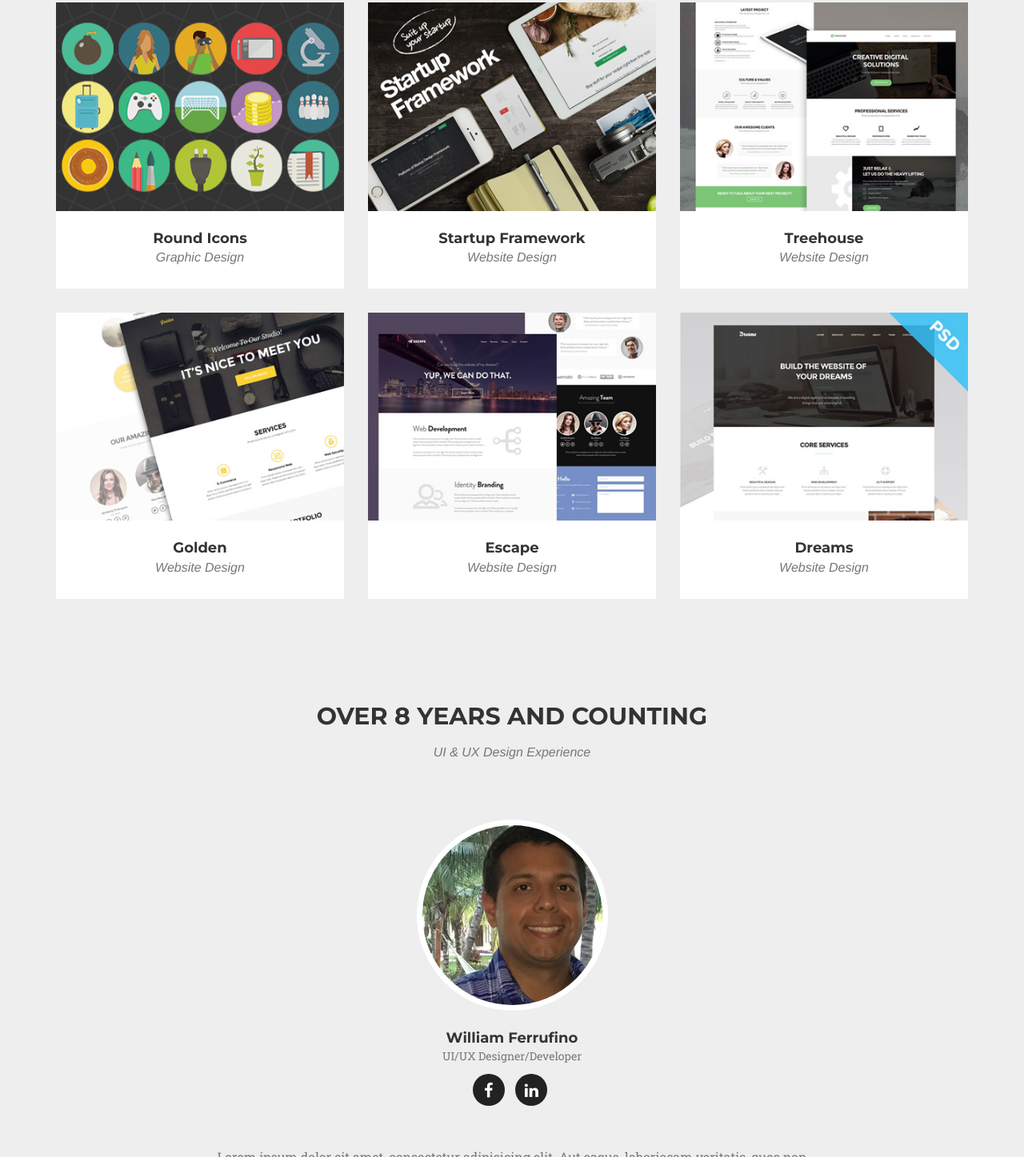
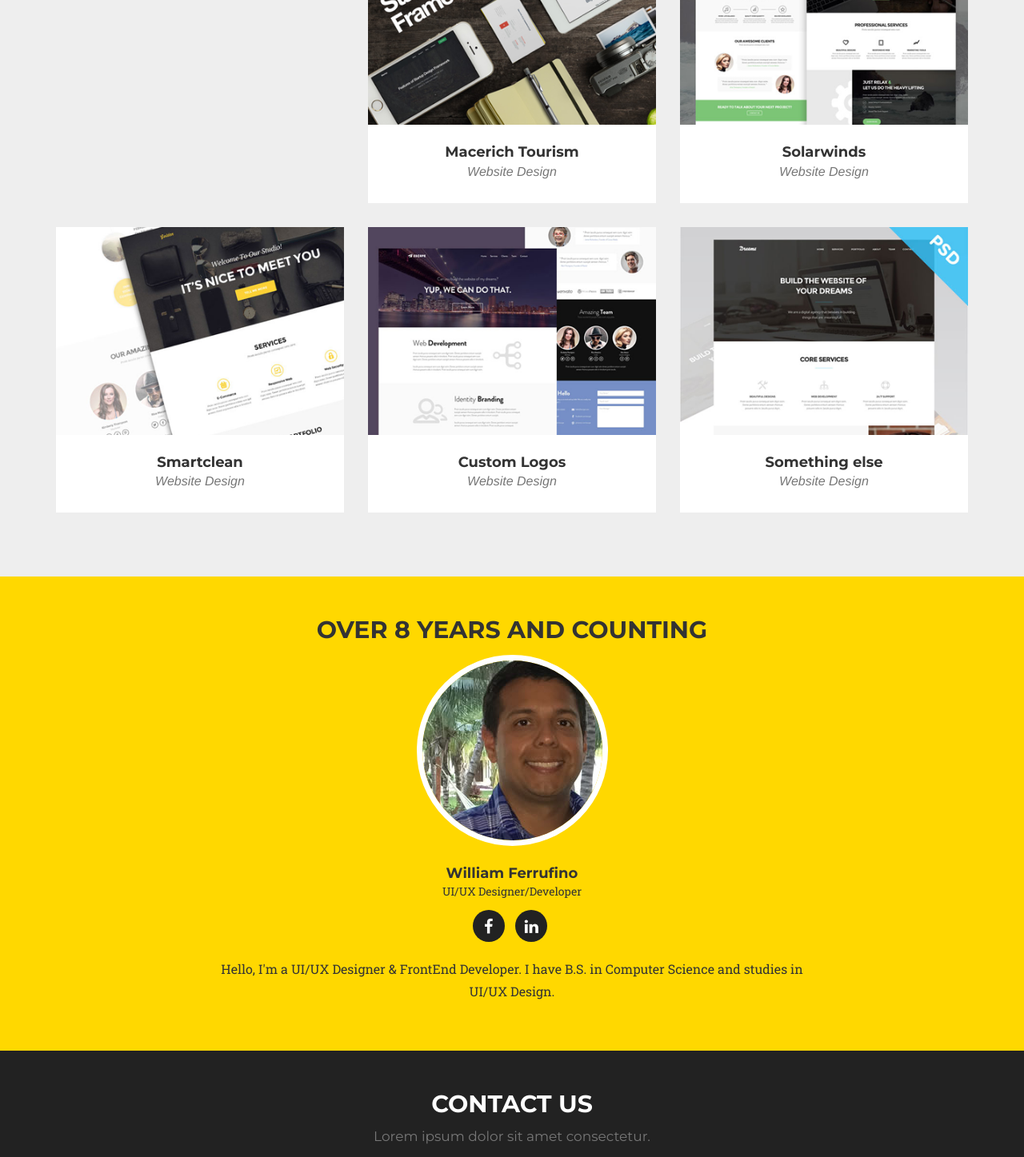
Before and after one commit to wferrufino-ui/wferrufino-ui.github.io, a website: page index.html in a window 1280 px wide. Shown: the part 1353-2800 px from the top of the page at 80% size. Drawn offline with nearby package versions, Linux system fonts and the light colour scheme; files that its build step writes are made by us from their sources; a web font is replaced by a local one.

Commit message:
updates to about section and color changes

```diff
--- a/gulpfile.js
+++ b/gulpfile.js
@@ -8,9 +8,15 @@ var rename = require("gulp-rename");
 var uglify = require('gulp-uglify');
 var pkg = require('./package.json');
 
+// Set the banner content
+var banner = ['/*!\n',
+    ' * Start Bootstrap - <%= pkg.title %> v<%= pkg.version %> (<%= pkg.homepage %>)\n',
+    ' * Copyright 2017-' + (new Date()).getFullYear(), ' <%= pkg.author %>\n',
+    ' */\n',
+    ''
+].join('');
 
-
-// Compile SASS files from /scss into /css
+// Compile LESS files from /less into /css
 gulp.task('sass', function() {
     return gulp.src('scss/agency.scss')
         .pipe(sass())
@@ -87,7 +93,7 @@ gulp.task('dev', ['browserSync', 'sass', 'minify-css', 'minify-js'], function()
 });
 
 // Compiles SCSS files from /scss into /css
-// NOTE: This theme uses SASS by default. To swtich to SCSS you will need to update this gulpfile by changing the 'less' tasks to run 'sass'!
+// NOTE: This theme uses LESS by default. To swtich to SCSS you will need to update this gulpfile by changing the 'less' tasks to run 'sass'!
 gulp.task('sass', function() {
     return gulp.src('scss/agency.scss')
         .pipe(sass())
--- a/index.html
+++ b/index.html
@@ -138,10 +138,10 @@
                                 <i class="fa fa-plus fa-3x"></i>
                             </div>
                         </div>
-                        <img src="img/portfolio/roundicons.png" class="img-responsive" alt="">
+                        <!-- <img src="img/portfolio/roundicons.png" class="img-responsive" alt=""> -->
                     </a>
                     <div class="portfolio-caption">
-                        <h4>Round Icons</h4>
+                        <h4>ShopTysons</h4>
                         <p class="text-muted">Graphic Design</p>
                     </div>
                 </div>
@@ -155,7 +155,7 @@
                         <img src="img/portfolio/startup-framework.png" class="img-responsive" alt="">
                     </a>
                     <div class="portfolio-caption">
-                        <h4>Startup Framework</h4>
+                        <h4>Macerich Tourism</h4>
                         <p class="text-muted">Website Design</p>
                     </div>
                 </div>
@@ -169,7 +169,7 @@
                         <img src="img/portfolio/treehouse.png" class="img-responsive" alt="">
                     </a>
                     <div class="portfolio-caption">
-                        <h4>Treehouse</h4>
+                        <h4>Solarwinds</h4>
                         <p class="text-muted">Website Design</p>
                     </div>
                 </div>
@@ -183,7 +183,7 @@
                         <img src="img/portfolio/golden.png" class="img-responsive" alt="">
                     </a>
                     <div class="portfolio-caption">
-                        <h4>Golden</h4>
+                        <h4>Smartclean</h4>
                         <p class="text-muted">Website Design</p>
                     </div>
                 </div>
@@ -197,7 +197,7 @@
                         <img src="img/portfolio/escape.png" class="img-responsive" alt="">
                     </a>
                     <div class="portfolio-caption">
-                        <h4>Escape</h4>
+                        <h4>Custom Logos</h4>
                         <p class="text-muted">Website Design</p>
                     </div>
                 </div>
@@ -211,7 +211,7 @@
                         <img src="img/portfolio/dreams.png" class="img-responsive" alt="">
                     </a>
                     <div class="portfolio-caption">
-                        <h4>Dreams</h4>
+                        <h4>Something else</h4>
                         <p class="text-muted">Website Design</p>
                     </div>
                 </div>
@@ -221,12 +221,11 @@
 
 
     <!-- About Section -->
-    <section id="about" class="bg-light-gray">
+    <section id="about" class="bg-yellow">
         <div class="container">
             <div class="row">
                 <div class="col-lg-12 text-center">
                     <h2 class="section-heading">Over 8 years and counting</h2>
-                    <h3 class="section-subheading text-muted">UI & UX Design Experience</h3>
                 </div>
             </div>
             <div class="row">
@@ -248,7 +247,7 @@
             </div>
             <div class="row">
                 <div class="col-lg-8 col-lg-offset-2 text-center">
-                    <p class="large text-muted">Lorem ipsum dolor sit amet, consectetur adipisicing elit. Aut eaque, laboriosam veritatis, quos non quis ad perspiciatis, totam corporis ea, alias ut unde.</p>
+                    <p class="large text-muted">Hello, I'm a UI/UX Designer & FrontEnd Developer. I have B.S. in Computer Science and studies in UI/UX Design.</p>
                 </div>
             </div>
         </div>
--- a/scss/_variables.scss
+++ b/scss/_variables.scss
@@ -14,3 +14,4 @@ $gray-lighter:		lighten($gray-base, 93.5%) !default; // #eee
 
 
 $yellow:	#ffd800;
+$white:		#FFF;
--- a/scss/agency.scss
+++ b/scss/agency.scss
@@ -55,6 +55,14 @@ h1, h2, h3, h4, h5, h6 {
 
 .bg-light-gray {
     background-color: $gray-lighter;
+}
+
+.bg-yellow {
+    background-color: $yellow;
+
+    h2, h3, p {
+        color: $gray-dark;
+    }
 }
 
 .bg-darkest-gray {
@@ -250,12 +258,11 @@ section {
         margin-bottom: 15px;
     }
     h3.section-subheading {
-        font-size: 16px;
-        @include serif-font;
+        font-size: 17px;
+        font-weight: 500;
         text-transform: none;
-        font-style: italic;
-        font-weight: 400;
-        margin-bottom: 75px;
+        margin-bottom: 25px;
+        margin-top: 10px;
     }
 }
 
@@ -532,7 +539,7 @@ section {
 
 .team-member {
     text-align: center;
-    margin-bottom: 50px;
+    margin-bottom: 20px;
     img {
         margin: 0 auto;
         border: 7px solid white;
```
Also changed, not shown: css/agency.css, css/agency.min.css, js/agency.min.js.
